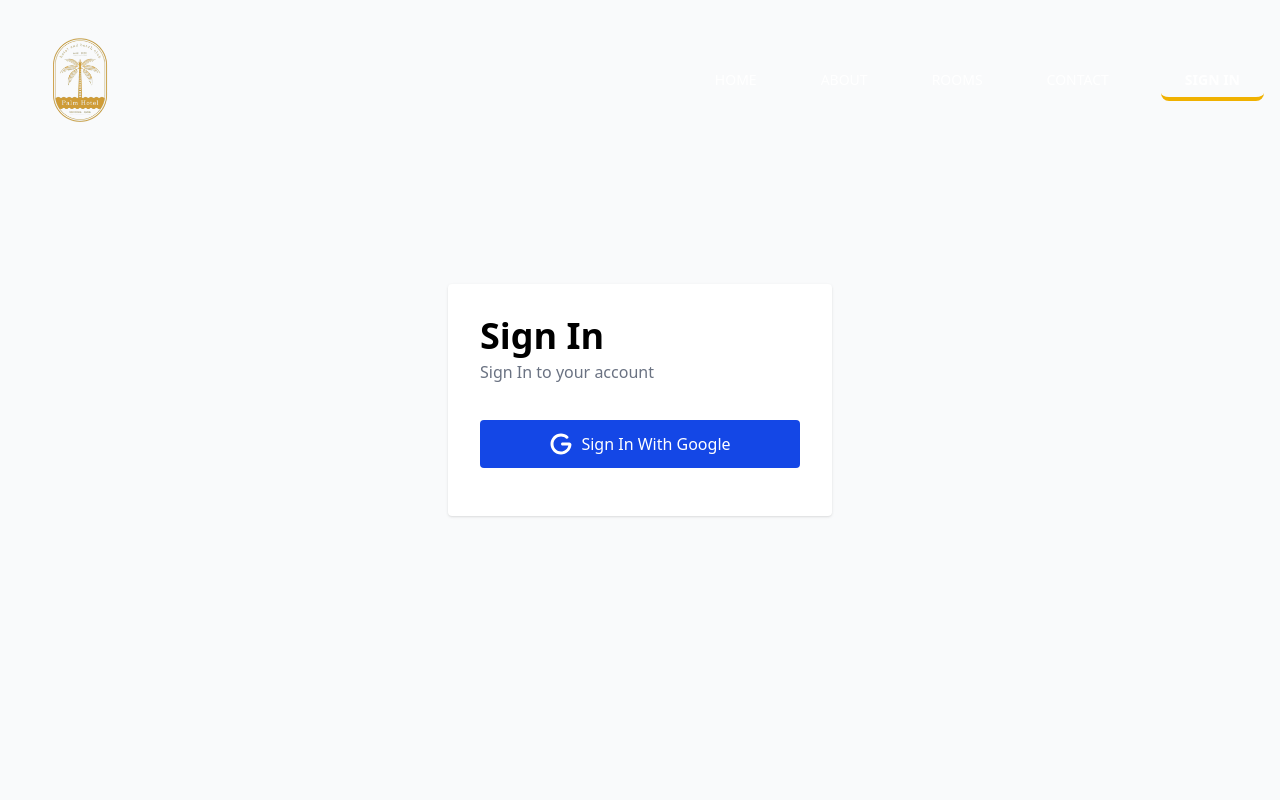
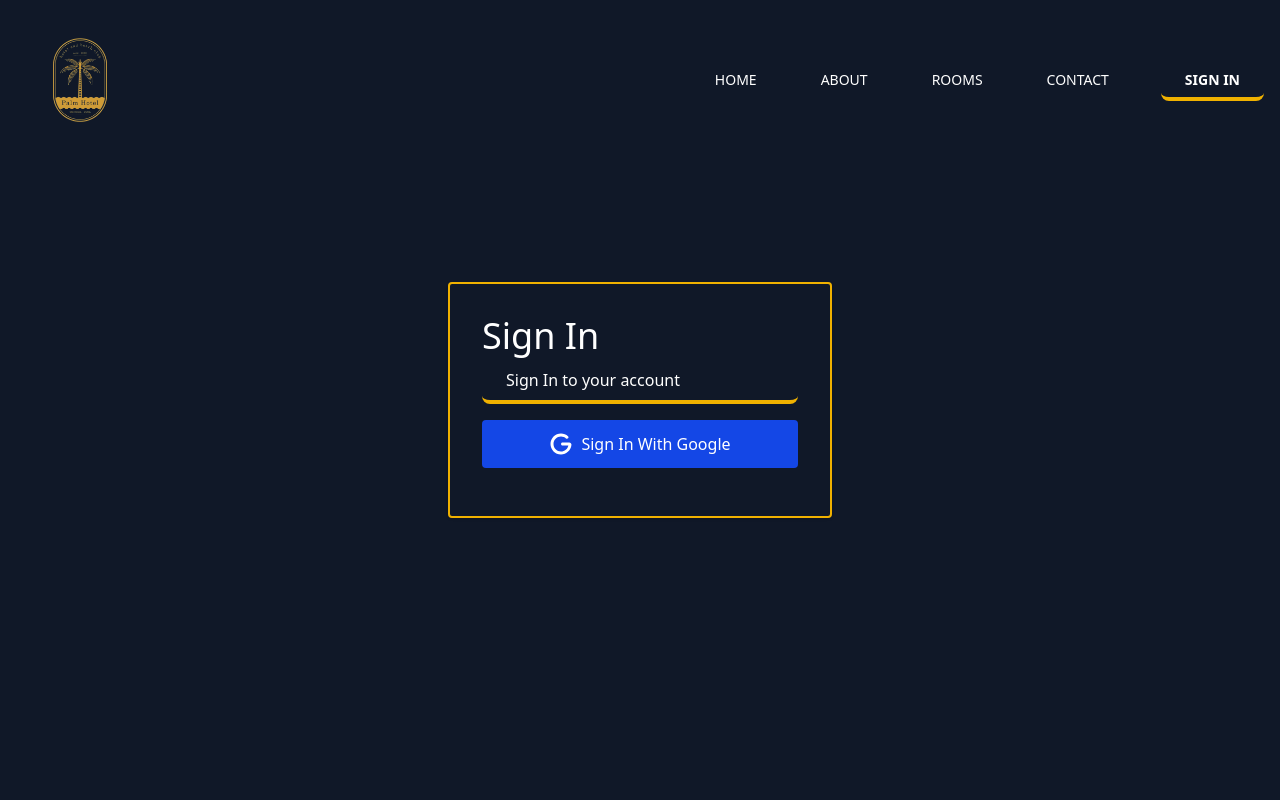
Before and after one commit to YogasWara18/Palm-Hotel, a Next.js app: page /signin in a window 1280 px wide. Shown: the top 800 px of the page. Built offline with nearby package versions, Linux system fonts and the light colour scheme; no server answers.

Commit message:
Set Signin

```diff
--- a/app/signin/page.tsx
+++ b/app/signin/page.tsx
@@ -20,12 +20,10 @@ const SignIn = async ({
   console.log(redirectUrl);
 
   return (
-    <div className="min-h-screen flex items-center">
-      <div className="bg-white w-96 mx-auto rounded-sm shadow p-8">
-        <h1 className="text-4xl font-bold mb-1">Sign In</h1>
-        <p className="font-medium mb-5 text-gray-500">
-          Sign In to your account
-        </p>
+    <div className="min-h-screen flex items-center bg-gray-900">
+      <div className="bg-transparent border-2 border-yellow-500 w-96 mx-auto rounded-sm shadow p-8">
+        <h1 className="text-4xl font-Light mb-1 t text-white">Sign In</h1>
+        <p className="cursor-pointer transition-all bg-transparent text-white px-6 py-2 rounded-lg border-yellow-500 border-b-[4px] hover:brightness-110 hover:-translate-y-[1px] hover:border-b-[6px] active:border-b-[2px] active:brightness-90 active:translate-y-[2px] hover:shadow-xl hover:shadow-yellow-500 shadow-yellow-500 active:shadow-none">Sign In to your account</p>
         <div className="py-4 text-center">
           <SigninGoogleButton redirectUrl={redirectUrl} />
         </div>
```
